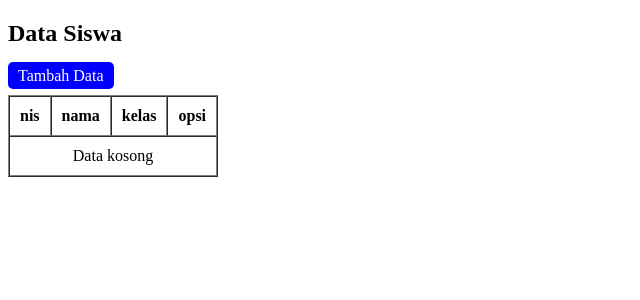
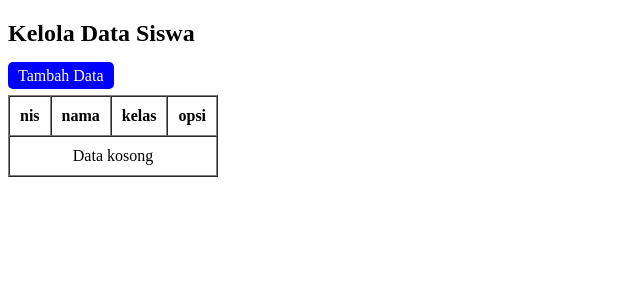
Before and after one commit to syamil09/CRUD_PHP, a PHP site: page /phpdasar/ in a window 1280 px wide. Shown: the top 300 px of the page, without its empty margins (0-640 px from the left). Run offline with PHP 8.4, Linux system fonts and the light colour scheme; data that the repository does not hold is empty.

Commit message:
mengubah text heading pada index.php

```diff
--- a/index.php
+++ b/index.php
@@ -20,7 +20,7 @@
 </head>
 <body>
 
-    <h2>Data Siswa</h2>
+    <h2>Kelola Data Siswa</h2>
     <a href="tambah_siswa.php" class="tambah">Tambah Data</a><br>
     <table border="1" cellpadding="10" cellspacing="0">
         <tr>
```
